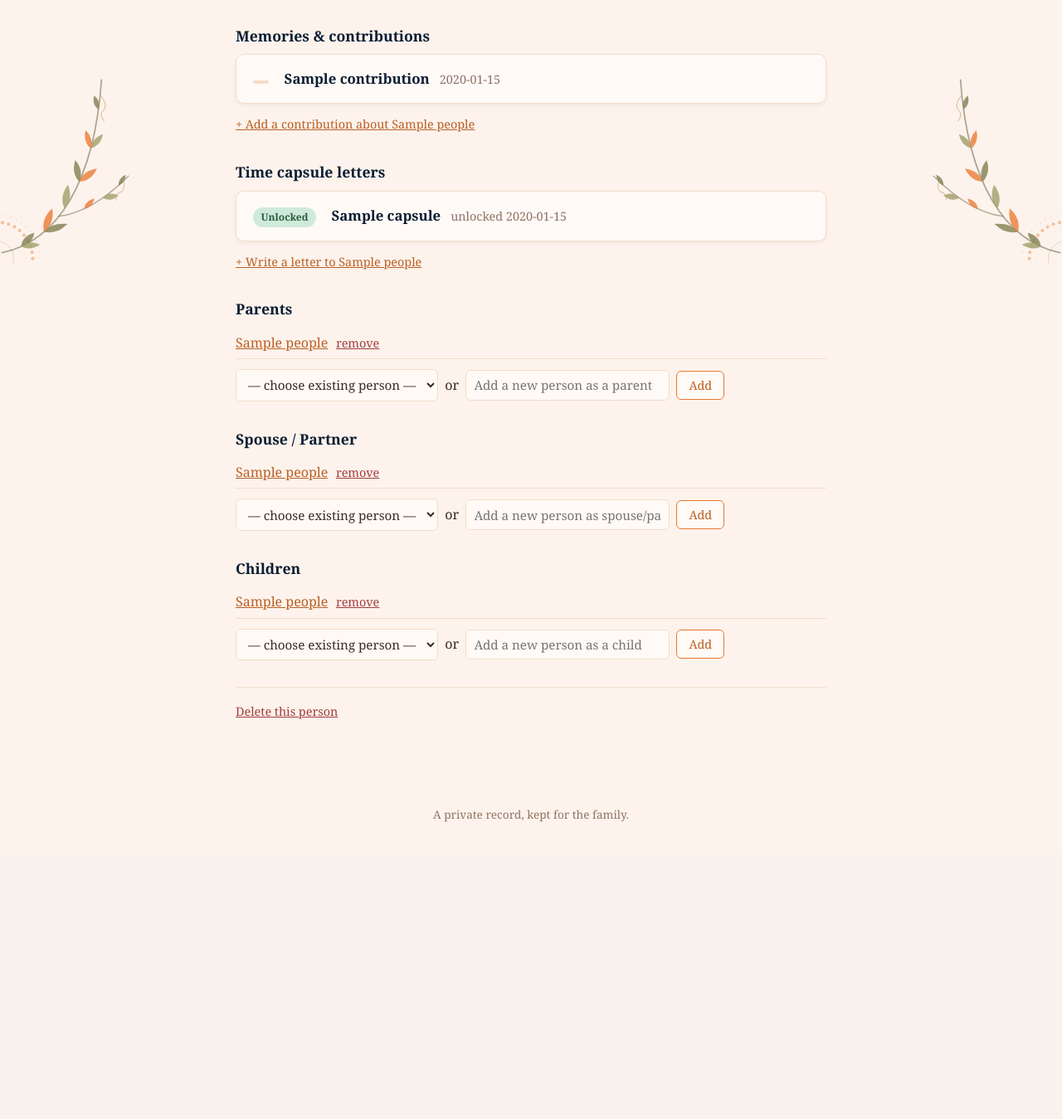
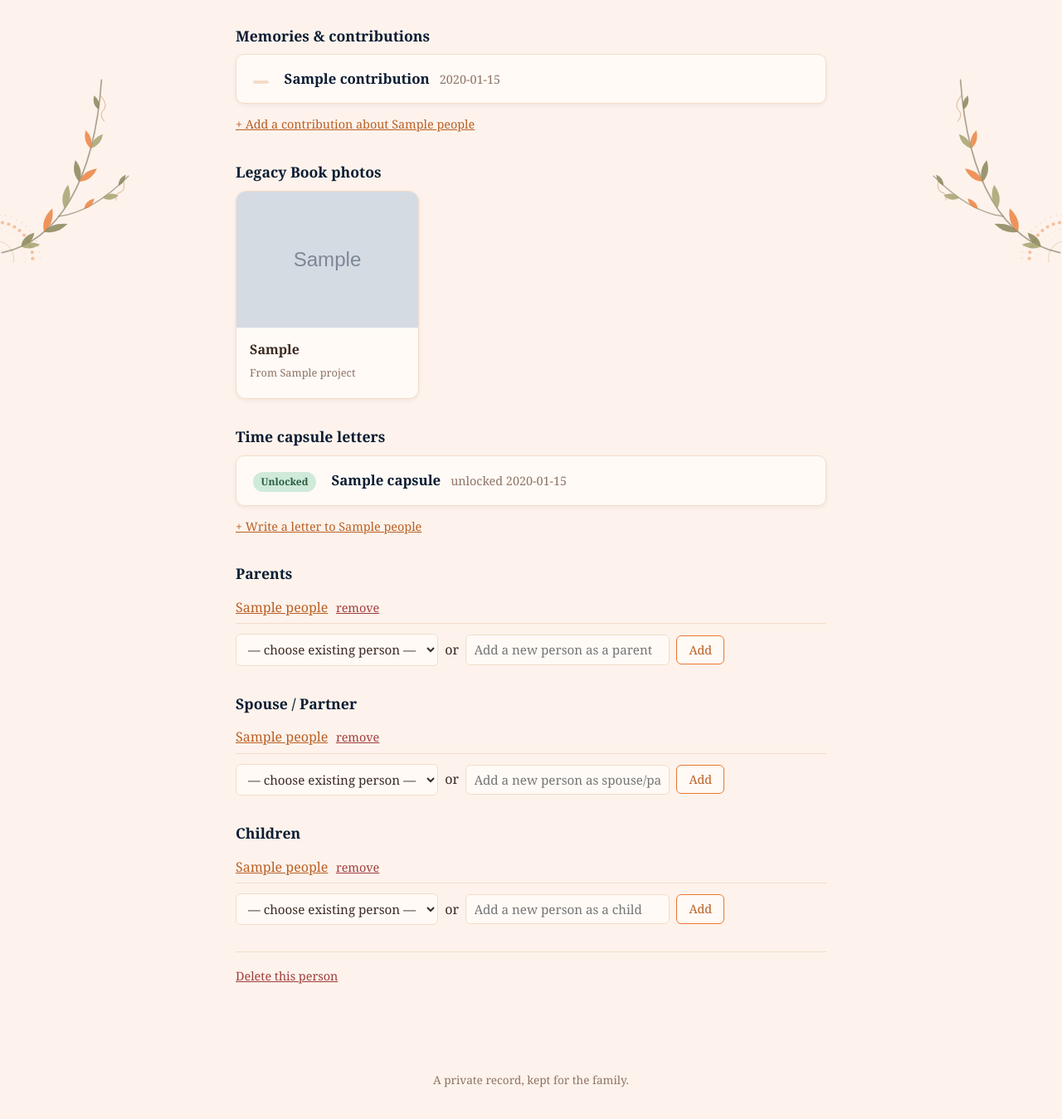
Before and after one commit to shaheeniv/Anvay, a Flask app: page /people/1 in a window 1280 px wide. Shown: the part 493-1842 px from the top of the page at 83% size. Before the commit the page ends 1484 px from the top, so only its background shows below. Run offline with Flask 3, Linux system fonts and the light colour scheme; the visitor is signed in with stand-in values (Sample User, id 1); tables that the repository leaves empty hold one stand-in row (values such as "Sample post"); grey boxes marked "Sample" are stand-in pictures.

Commit message:
Show Legacy Book photos a person is tagged in on their profile
New "Legacy Book photos" section on each person's profile page, between
Contributions and Time Capsules, listing every book_photo they've been
tagged in (via book_photo_people) with its caption and which book it's
from, linking back to that book's photo gallery. Reuses the existing
photo-card styling from the book photos page.

Co-Authored-By: Claude Sonnet 5 <noreply@anthropic.com>

```diff
--- a/app.py
+++ b/app.py
@@ -656,6 +656,17 @@ def show_person(person_id):
     account = db.execute(
         "SELECT * FROM accounts WHERE person_id = ?", (person_id,)
     ).fetchone()
+    book_photos_tagged = db.execute(
+        """
+        SELECT book_photos.*, book_projects.title AS book_title
+        FROM book_photo_people
+        JOIN book_photos ON book_photos.id = book_photo_people.book_photo_id
+        JOIN book_projects ON book_projects.id = book_photos.book_project_id
+        WHERE book_photo_people.person_id = ?
+        ORDER BY book_photos.created_at DESC
+        """,
+        (person_id,),
+    ).fetchall()
 
     return render_template(
         "person.html",
@@ -671,6 +682,7 @@ def show_person(person_id):
         is_unlocked=is_unlocked,
         describe_time_until=describe_time_until,
         account=account,
+        book_photos_tagged=book_photos_tagged,
     )
 
 
--- a/templates/person.html
+++ b/templates/person.html
@@ -73,6 +73,29 @@
       <p class="hint">No contributions yet.</p>
     {% endif %}
     <a class="small-link" href="{{ url_for('new_contribution', person_id=person['id']) }}">+ Add a contribution about {{ person['name'] }}</a>
+  </section>
+
+  <section class="relation-section">
+    <h2>Legacy Book photos</h2>
+    {% if book_photos_tagged %}
+      <ul class="book-photo-gallery">
+        {% for photo in book_photos_tagged %}
+          <li class="book-photo-card">
+            <a href="{{ url_for('book_photos', book_id=photo['book_project_id']) }}">
+              <img src="{{ url_for('uploaded_file', filename=photo['photo_filename']) }}" alt="{{ photo['caption'] or '' }}">
+            </a>
+            <div class="book-photo-info">
+              {% if photo['caption'] %}
+                <p class="book-photo-caption">{{ photo['caption'] }}</p>
+              {% endif %}
+              <p class="book-photo-meta">From {{ photo['book_title'] }}</p>
+            </div>
+          </li>
+        {% endfor %}
+      </ul>
+    {% else %}
+      <p class="hint">{{ person['name'] }} hasn't been tagged in any Legacy Book photos yet.</p>
+    {% endif %}
   </section>
 
   <section class="relation-section">
```
Also changed, not shown: README.md.
